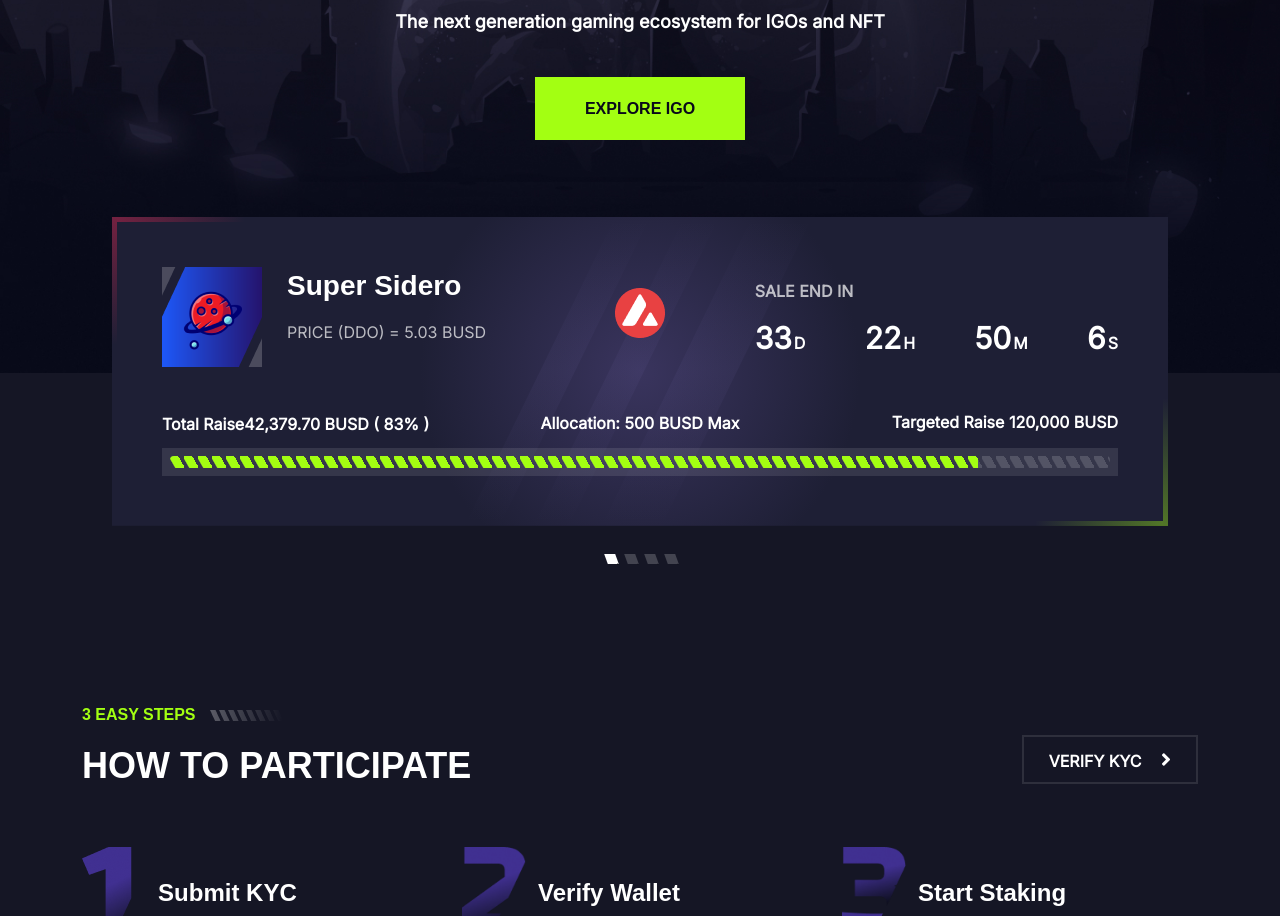
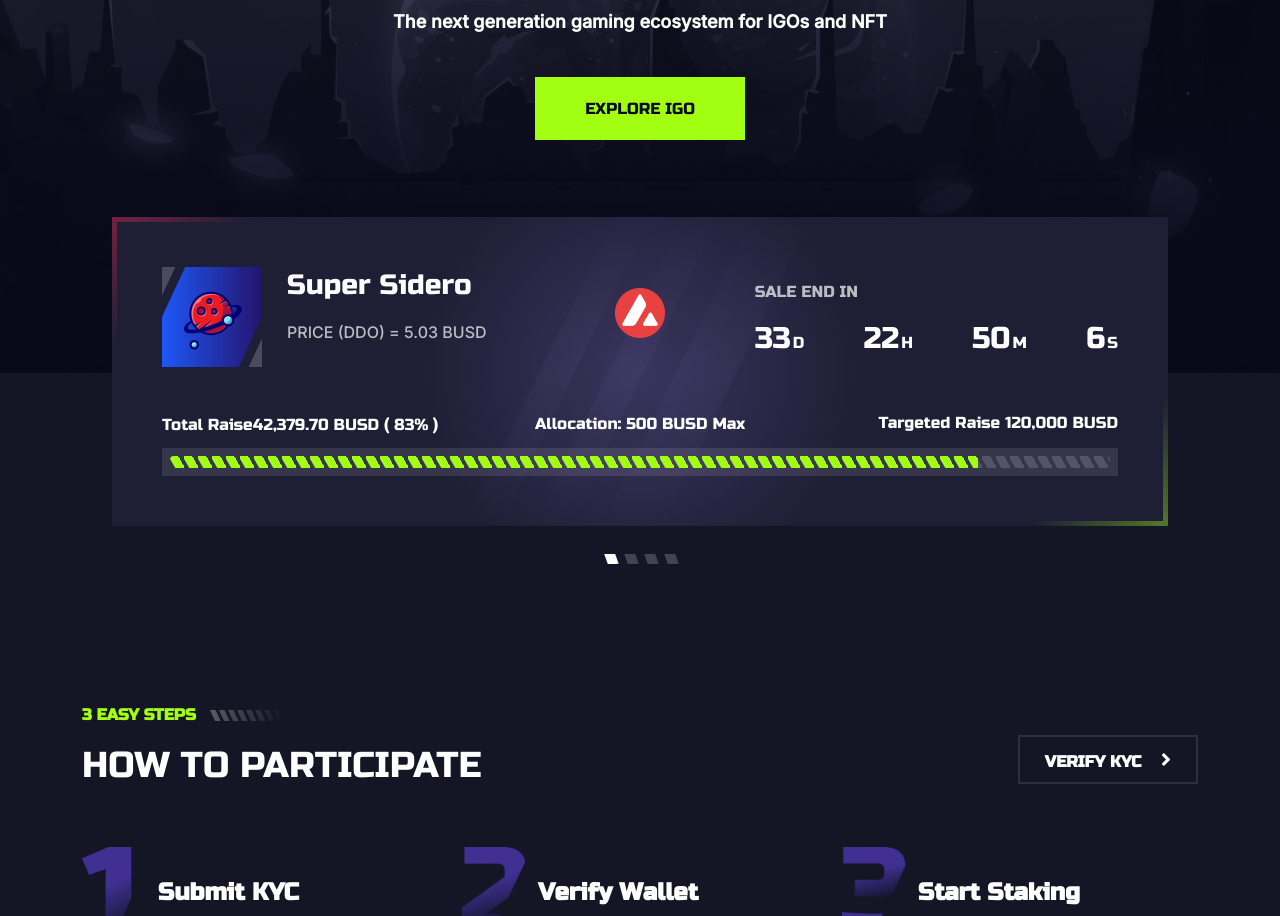
Before and after one commit to huytag/GamFi_Page_html, a plain HTML site: page index.html in a window 1280 px wide. Shown: the part 432-1348 px from the top of the page. Drawn offline with nearby package versions, Linux system fonts and the light colour scheme.

Commit message:
Update font family

```diff
--- a/assets/css/style.css
+++ b/assets/css/style.css
@@ -14,6 +14,7 @@
   transition: all 0.3s ease;
   text-decoration: none !important;
   outline: none !important;
+  font-family: "Russo One", sans-serif;
 }
 
 p {
@@ -46,7 +47,7 @@
   color: #ffffff;
   margin: 0 0 26px;
   line-height: 1.35;
-  font-weight: 600;
+  font-weight: 400;
 }
 
 ul {
@@ -413,7 +414,7 @@
 
 .banner-btn .btn-text {
   font-size: 16;
-  font-weight: 700;
+  font-weight: 400;
 }
 
 .gamfi-footer-section .black-shape .hover-shape1,
@@ -1253,7 +1254,8 @@
 
 .gamfi-about-secion .game-price-item .game-price-inner .all-raise {
   color: #ffffff;
-  font-weight: 600;
+  font-weight: 400;
+  font-family: "Russo One", sans-serif;
 }
 
 .gamfi-about-secion
@@ -1263,7 +1265,8 @@
   .allocation {
   color: #ffffff;
   margin-top: 73px;
-  font-weight: 600;
+  font-weight: 400;
+  font-family: "Russo One", sans-serif;
 }
 
 .gamfi-about-secion .game-price-item .game-price-inner .allocation-max img {
@@ -1297,7 +1300,8 @@
 .timer ul li {
   font-size: 30px;
   color: #fff;
-  font-weight: 700;
+  font-weight: 400;
+  font-family: "Russo One", sans-serif;
 }
 
 .timer ul li span {
@@ -1311,7 +1315,8 @@
   .targeted-raise
   .targeted-raise {
   color: #ffffff;
-  font-weight: 600;
+  font-weight: 400;
+  font-family: "Russo One", sans-serif;
 }
 
 .gamfi-about-secion .total-price .targeted-raise,
--- a/index.html
+++ b/index.html
@@ -19,8 +19,18 @@
     />
     <link rel="preconnect" href="https://fonts.googleapis.com" />
     <link rel="preconnect" href="https://fonts.gstatic.com" crossorigin />
+    <link rel="preconnect" href="https://fonts.googleapis.com" />
+    <link rel="preconnect" href="https://fonts.gstatic.com" crossorigin />
+    <link rel="preconnect" href="https://fonts.googleapis.com" />
+    <link rel="preconnect" href="https://fonts.gstatic.com" crossorigin />
     <link
-      href="https://fonts.googleapis.com/css2?family=Inter&display=swap"
+      href="https://fonts.googleapis.com/css2?family=Inter:wght@400;500&display=swap"
+      rel="stylesheet"
+    />
+    <link rel="preconnect" href="https://fonts.googleapis.com" />
+    <link rel="preconnect" href="https://fonts.gstatic.com" crossorigin />
+    <link
+      href="https://fonts.googleapis.com/css2?family=Inter:wght@400;500&family=Russo+One&display=swap"
       rel="stylesheet"
     />
     <link href="https://unpkg.com/aos@2.3.1/dist/aos.css" rel="stylesheet" />
@@ -1263,25 +1273,33 @@
         <div class="row" data-aos="fade-up" data-aos-delay="500">
           <div class="col-md-3 col-sm-6 mb-30">
             <div class="couter-info">
-              <h4 class="counter-number mb-6"><span class="counter" data-value="386">000</span></h4>
+              <h4 class="counter-number mb-6">
+                <span class="counter" data-value="386">000</span>
+              </h4>
               <h5>Funded Projects</h5>
             </div>
           </div>
           <div class="col-md-3 col-sm-6 mb-30">
             <div class="couter-info">
-              <h4 class="counter-number mb-6"><span class="counter" data-value="486">000</span></h4>
+              <h4 class="counter-number mb-6">
+                <span class="counter" data-value="486">000</span>
+              </h4>
               <h5>Unique Participants</h5>
             </div>
           </div>
           <div class="col-md-3 col-sm-6 mb-30">
             <div class="couter-info">
-              <h4 class="counter-number mb-6">$<span class="counter" data-value="9">000</span>M+</h4>
+              <h4 class="counter-number mb-6">
+                $<span class="counter" data-value="9">000</span>M+
+              </h4>
               <h5>Raised Capital</h5>
             </div>
           </div>
           <div class="col-md-3 col-sm-6 mb-30">
             <div class="couter-info">
-              <h4 class="counter-number mb-6">$<span class="counter" data-value="18">000</span>M+</h4>
+              <h4 class="counter-number mb-6">
+                $<span class="counter" data-value="18">000</span>M+
+              </h4>
               <h5>Initial Market Cap</h5>
             </div>
           </div>
```
